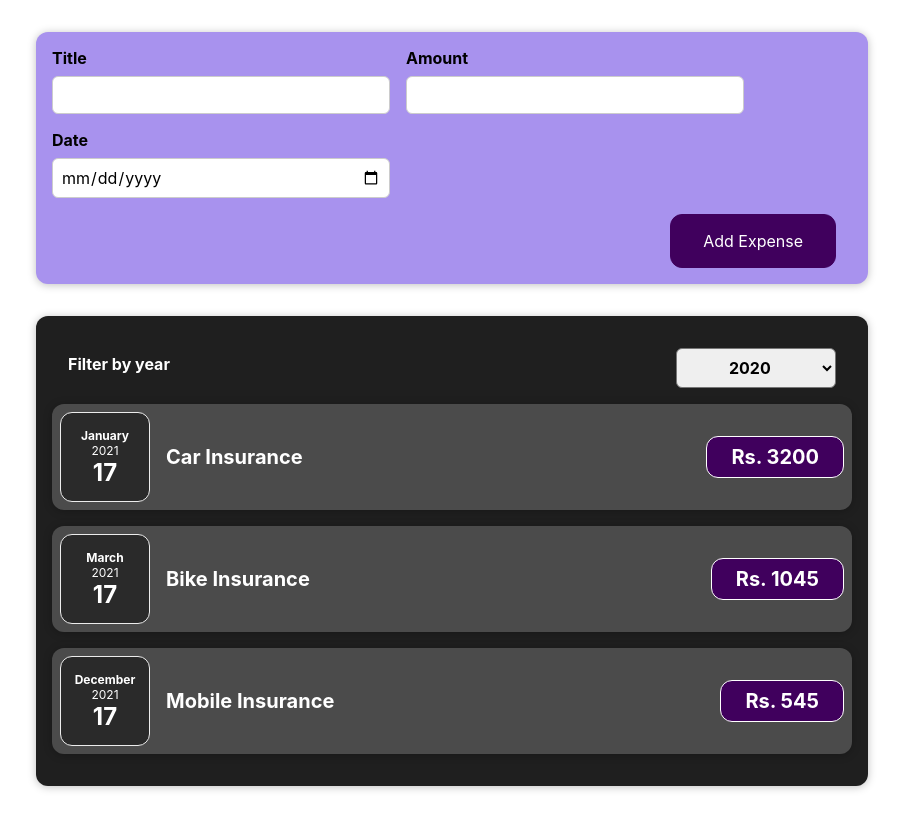
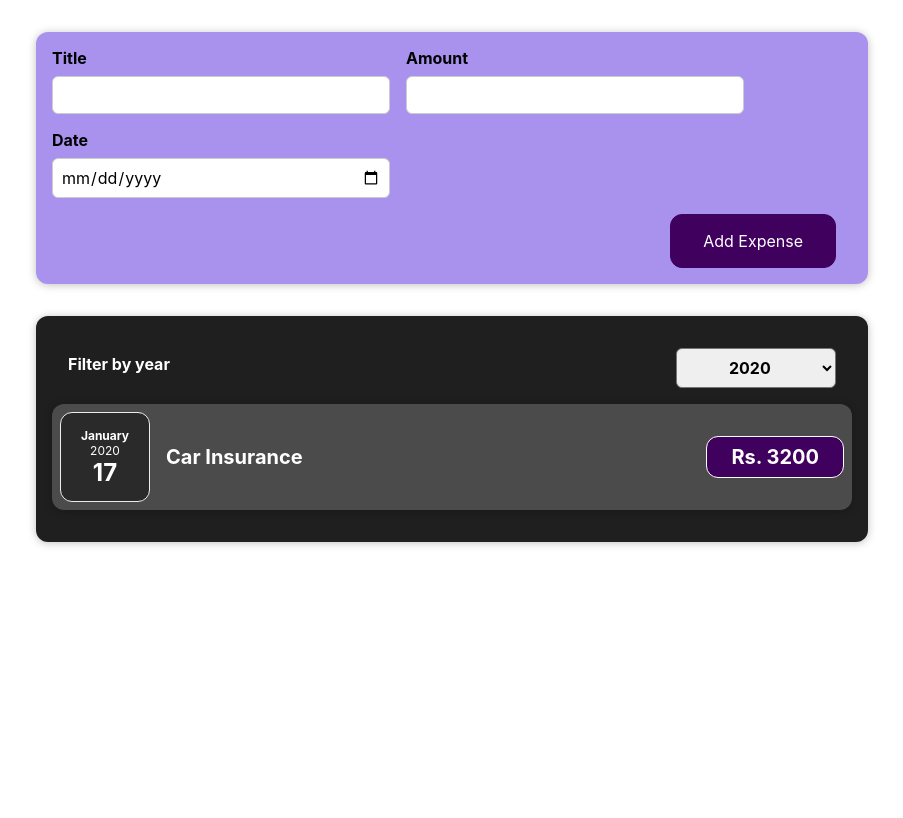
Before and after one commit to vinothsmart/react-complete-guide, a React (Create React App) app: page / in a window 1280 px wide. Shown: the whole page, without its empty margins (188-1091 px from the left). Built offline with nearby package versions, Linux system fonts and the light colour scheme.

Commit message:
expenses filter

```diff
--- a/src/App.js
+++ b/src/App.js
@@ -7,13 +7,13 @@ const INTIAL_EXPENSES = [
     id: "e1",
     title: "Car Insurance",
     amount: "Rs. 3200",
-    date: new Date(2021, 0, 17),
+    date: new Date(2020, 0, 17),
   },
   {
     id: "e2",
     title: "Bike Insurance",
     amount: "Rs. 1045",
-    date: new Date(2021, 2, 17),
+    date: new Date(2019, 2, 17),
   },
   {
     id: "e3",
--- a/src/components/Expenses/Expenses.js
+++ b/src/components/Expenses/Expenses.js
@@ -10,6 +10,10 @@ const Expenses = ({ items }) => {
     setFilterYear(selectedYear);
   };
 
+  const filteredItems = items.filter((item) => {
+    return item.date.getFullYear().toString() === filterYear;
+  });
+
   return (
     <div>
       <Card className="expenses">
@@ -17,7 +21,7 @@ const Expenses = ({ items }) => {
           onChangeFilter={handleFilterChange}
           selected={filterYear}
         />
-        {items.map((item) => (
+        {filteredItems.map((item) => (
           <ExpenseItem key={item.id} {...item} />
         ))}
       </Card>
```
